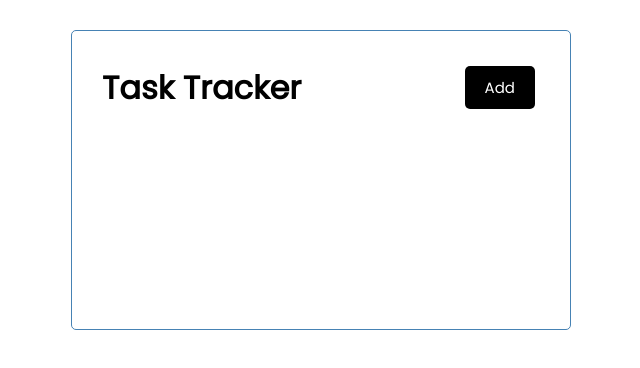
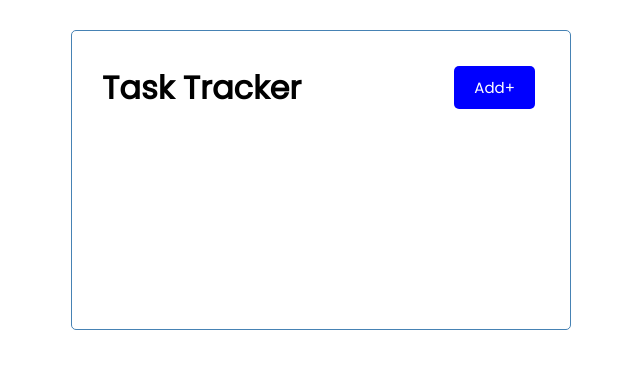
Before and after one commit to Tajveez/React-task-Tracker, a React (Create React App) app: page / in a window 1280 px wide. Shown: the top 368 px of the page, without its empty margins (319-959 px from the left). Built offline with nearby package versions, Linux system fonts and the light colour scheme.

Commit message:
Button component

```diff
--- /dev/null
+++ b/src/components/Button.js
@@ -0,0 +1,18 @@
+const Button = ({ color, text }) => {
+  const triggerClick = (e) => {
+    console.log(e);
+  };
+  return (
+    <button
+      onClick={triggerClick}
+      style={{
+        backgroundColor: color,
+      }}
+      className="btn"
+    >
+      {text}
+    </button>
+  );
+};
+
+export default Button;
--- a/src/components/Header.js
+++ b/src/components/Header.js
@@ -1,24 +1,25 @@
-import PropTypes from 'prop-types'
+import PropTypes from "prop-types";
+import Button from "./Button";
 
-const Header = ({title}) => {
-    return (
-        <header className="header">
-           <h1> {title} </h1>
-           <button className="btn">Add</button>
-        </header>
-    )
-}
+const Header = ({ title }) => {
+  return (
+    <header className="header">
+      <h1> {title} </h1>
+      <Button color="blue" text="Add+" />
+    </header>
+  );
+};
 
 Header.defaultProps = {
-    title: 'Task Tracker'
-}
+  title: "Task Tracker",
+};
 
 Header.protoTpyes = {
-    title: PropTypes.string
-}
+  title: PropTypes.string,
+};
 
 // const headerStyles = {
 //     color: 'greenyellow',
 //     backgroundColor: 'purple'
 // }
-export default Header
+export default Header;
```
Also changed, not shown: 1 other file (tests, documents, lock files or other folders).
